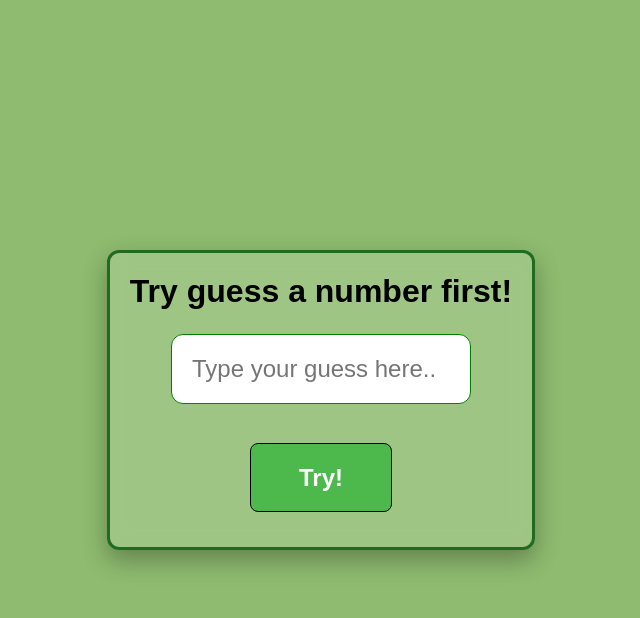
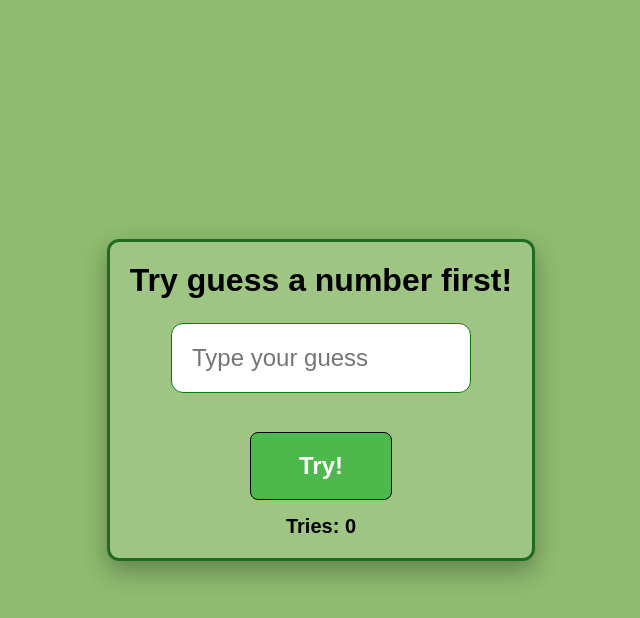
Before and after one commit to BrundevCoder/guess-the-number-web, a plain HTML site: page index.html in a window 1280 px wide. Both pictures are taken after a click on the button "Click Here To Start!". Shown: the whole page, without its empty margins (319-959 px from the left). Drawn offline with Linux system fonts and the light colour scheme; a web font is replaced by a local one.

Commit message:
Change placeholder text for user input
Updated placeholder text in user input field.

```diff
--- a/index.html
+++ b/index.html
@@ -18,13 +18,16 @@
   <div id="mainScreen" class="screen">
     <h1 id="message">Try guess a number first!</h1>
 
-    <input id="userInput" type="number" min="0" max="100" placeholder="Type your guess here...">
+    <input id="userInput" type="number" min="0" max="100" placeholder="Type your guess">
     <button id="sendGuessBtn">Try!</button>
+    <p id="triesDisplay">Tries: 0</p>
   </div>
 
+  <!-- Win screen -->
   <div id="winScreen" class="screen">
     <h1 class="win-txt">You Win!</h1>
     <p id="final-message">Congrats! You guess it Correctly!</p>
+    <p id="endTries">Tries: 0</p>
 
     <button id="refresh-btn">Restart</button>
   </div>
```
